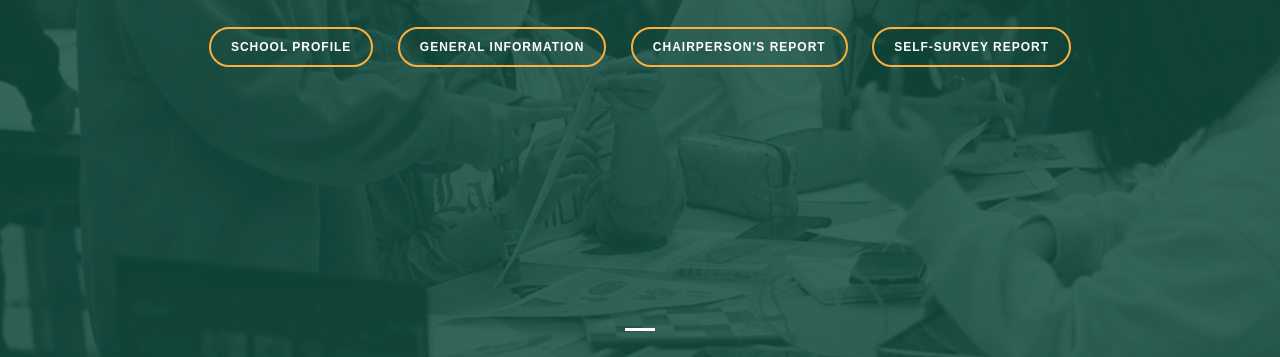
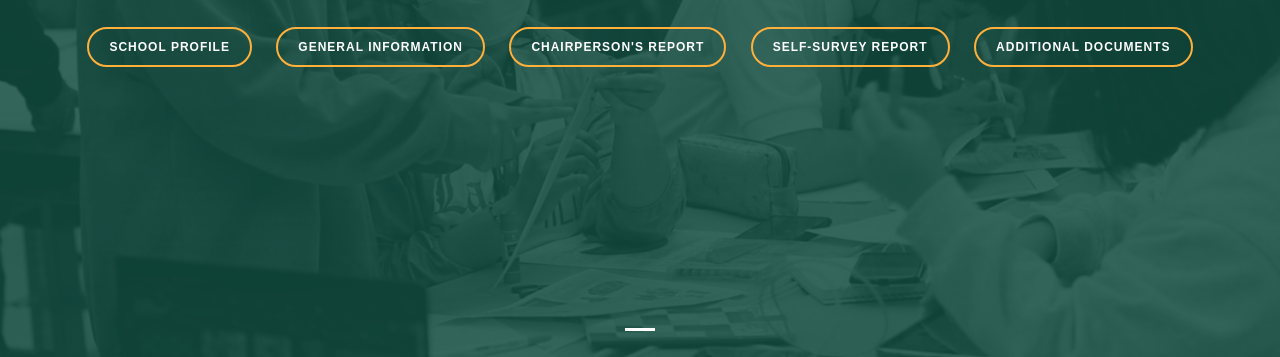
Before and after one commit to RichardDagli/PAASCU-2023, a plain HTML site: page index.html in a window 1280 px wide. Shown: the part 443-800 px from the top of the page. Drawn offline with Linux system fonts and the light colour scheme.

Commit message:
Update index.html

```diff
--- a/index.html
+++ b/index.html
@@ -91,8 +91,8 @@
                   <a href="https://sites.google.com/lsgh.edu.ph/lsghpaascu2023/general-information" class="btn-book animate__animated animate__fadeInUp scrollto">General Information</a>
                   <a href="https://sites.google.com/lsgh.edu.ph/lsghpaascu2023/chairpersons-report" class="btn-book animate__animated animate__fadeInUp scrollto">Chairperson's Report</a>
                   <a href="https://sites.google.com/lsgh.edu.ph/lsghpaascu2023/self-survey-report" class="btn-book animate__animated animate__fadeInUp scrollto">Self-Survey Report</a>
-               <!--   <a href="https://sites.google.com/lsgh.edu.ph/lsghpaascu2023/conclusion" class="btn-book animate__animated animate__fadeInUp scrollto">Conclusion</a>
-                  <a href="https://sites.google.com/lsgh.edu.ph/lsghpaascu2023/additional-documents_1" class="btn-book animate__animated animate__fadeInUp scrollto">Additional Documents</a> -->
+               <!--   <a href="https://sites.google.com/lsgh.edu.ph/lsghpaascu2023/conclusion" class="btn-book animate__animated animate__fadeInUp scrollto">Conclusion</a> -->
+                  <a href="https://sites.google.com/lsgh.edu.ph/lsghpaascu2023/additional-documents" class="btn-book animate__animated animate__fadeInUp scrollto">Additional Documents</a>
                 </div>
 
             </div>
```
